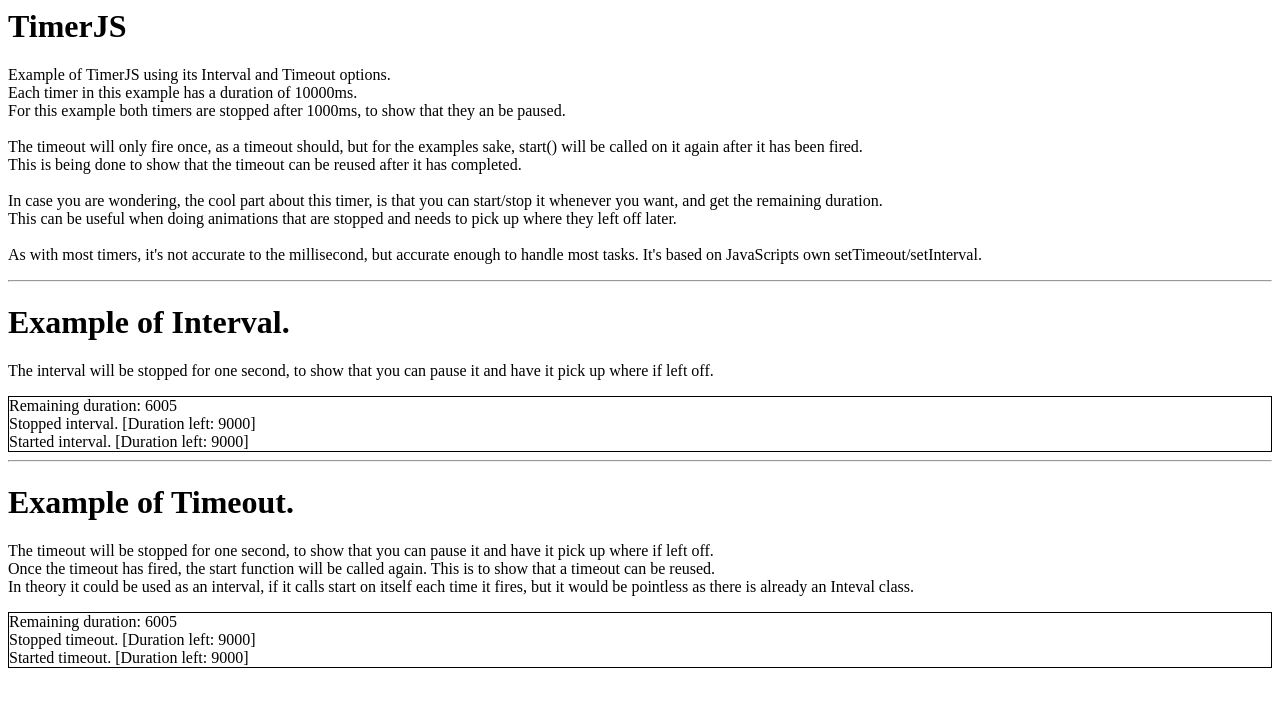
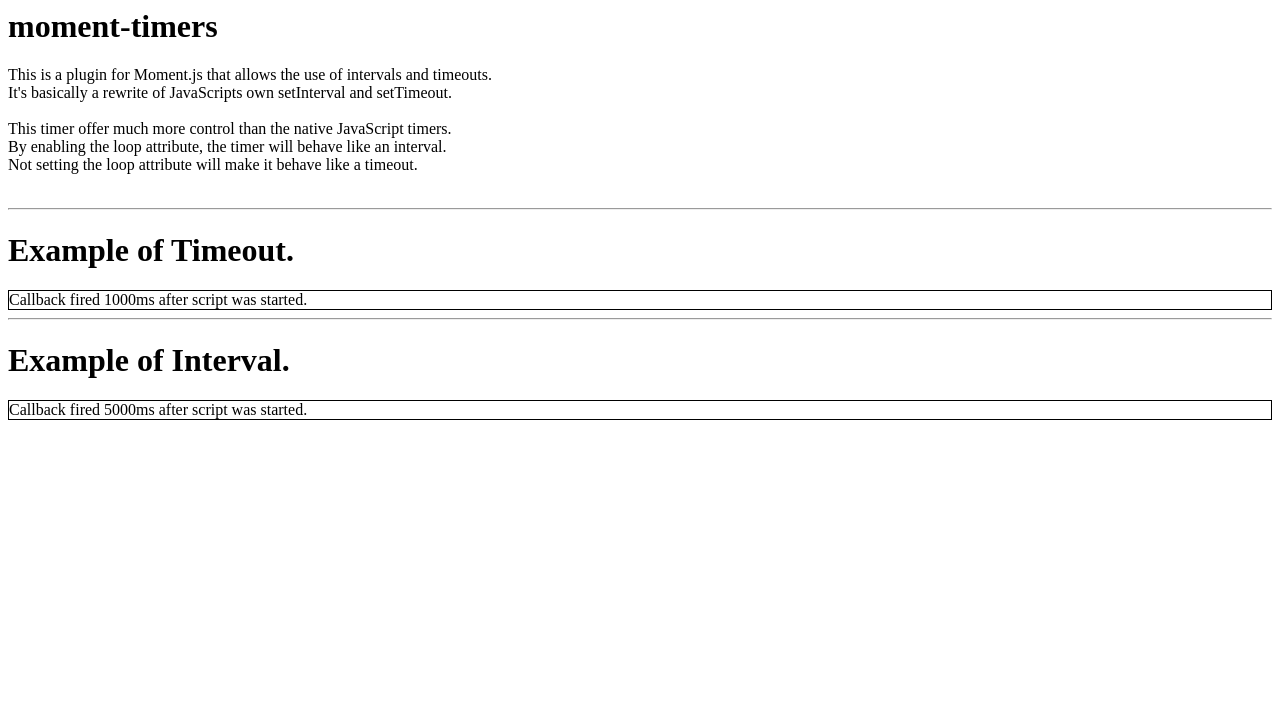
Before and after one commit to SeverinDK/moment-timer, a website: page example/index.html in a window 1280 px wide. Drawn offline with Linux system fonts and the light colour scheme.

Commit message:
Major refactoring. Works perfectly with Moment.js now. Removed Interval and Timeout so we're left with Timer controlling everything.

```diff
--- a/bower.json
+++ b/bower.json
@@ -1,6 +1,6 @@
 {
 	"name": "moment-timers",
-	"version": "1.0.1",
+	"version": "1.1.0",
 	"description": "A moment.js plugin for timers setInterval & setTimeout.",
 	"main": "lib/moment-timers.js",
 	"repository": {
--- a/example/index.html
+++ b/example/index.html
@@ -6,52 +6,21 @@
 </head>
 
 <body>
-	<h1>TimerJS</h1>
+	<h1>moment-timers</h1>
 	<p>
-		Example of TimerJS using its Interval and Timeout options.<br>
-		Each timer in this example has a duration of 10000ms.<br>
-		For this example both timers are stopped after 1000ms, to show that they an be paused.<br><br>
-		The timeout will only fire once, as a timeout should, but for the examples sake, start() will be called on it again after it has been fired.<br>
-		This is being done to show that the timeout can be reused after it has completed.<br><br>
-		In case you are wondering, the cool part about this timer, is that you can start/stop it whenever you want, and get the remaining duration.<br>
-		This can be useful when doing animations that are stopped and needs to pick up where they left off later.<br><br>
-		As with most timers, it's not accurate to the millisecond, but accurate enough to handle most tasks. It's based on JavaScripts own setTimeout/setInterval.
+		This is a plugin for Moment.js that allows the use of intervals and timeouts.<br>
+		It's basically a rewrite of JavaScripts own setInterval and setTimeout.<br><br>
+
+		This timer offer much more control than the native JavaScript timers.<br>
+		By enabling the loop attribute, the timer will behave like an interval.<br>
+		Not setting the loop attribute will make it behave like a timeout.<br><br>
 	</p>
-
-	<hr>
-
-	<h1>Example of Interval.</h1>
-	<p>The interval will be stopped for one second, to show that you can pause it and have it pick up where if left off.</p>
-
-	<div id="interval" style="border: 1px solid black;">
-		<div id="intervalTimer"></div>
-		<script>
-			var intervalContainer = document.getElementById("interval");
-			var startTick = new Date().getTime();
-			var interval = moment().interval(function() { intervalContainer.innerHTML += "Callback fired " + (new Date().getTime() - startTick) + "ms after script was started.<br>"; }, 10000);
-			setTimeout(function() {
-			    interval.stop();
-			    intervalContainer.innerHTML += "Stopped interval. [Duration left: " + interval.getRemainingDuration() + "]<br>";
-			}, 1000);
-
-			setTimeout(function() {
-			    interval.start();
-			    intervalContainer.innerHTML += "Started interval. [Duration left: " + interval.getRemainingDuration() + "]<br>";
-			}, 2000);
-
-			setInterval(function() {
-				document.getElementById("intervalTimer").innerHTML = "Remaining duration: " + interval.getRemainingDuration();
-			}, 15);
-		</script>
-	</div>
 
 	<hr>
 
 	<h1>Example of Timeout.</h1>
 	<p>
-		The timeout will be stopped for one second, to show that you can pause it and have it pick up where if left off.<br>
-		Once the timeout has fired, the start function will be called again. This is to show that a timeout can be reused.<br>
-		In theory it could be used as an interval, if it calls start on itself each time it fires, but it would be pointless as there is already an Inteval class.
+
 	</p>
 
 	<div id="timeout" style="border: 1px solid black;">
@@ -59,24 +28,37 @@
 		<script>
 			var timeoutContainer = document.getElementById("timeout");
 			var startTick = new Date().getTime();
-			var timeout = moment().timeout(function() { timeoutContainer.innerHTML += "Callback fired " + (new Date().getTime() - startTick) + "ms after script was started.<br>"; }, 10000);
-			setTimeout(function() {
-			    timeout.stop();
-			    timeoutContainer.innerHTML += "Stopped timeout. [Duration left: " + timeout.getRemainingDuration() + "]<br>";
-			}, 1000);
+			var timeout = moment.duration(1000).timer({
+					loop: false
+				},
+				function() {
+					timeoutContainer.innerHTML += "Callback fired "
+					+ (new Date().getTime() - startTick)
+					+ "ms after script was started.<br>";
+				});
+		</script>
+	</div>
 
-			setTimeout(function() {
-			    timeout.start();
-			    timeoutContainer.innerHTML += "Started timeout. [Duration left: " + timeout.getRemainingDuration() + "]<br>";
-			}, 2000);
+	<hr>
 
-			setTimeout(function() {
-			    timeout.start();
-			}, 12000);
+	<h1>Example of Interval.</h1>
+	<p>
 
-			setInterval(function() {
-				document.getElementById("timeoutTimer").innerHTML = "Remaining duration: " + timeout.getRemainingDuration();
-			}, 15);
+	</p>
+
+	<div id="interval" style="border: 1px solid black;">
+		<div id="intervalTimer"></div>
+		<script>
+			var intervalContainer = document.getElementById("interval");
+			var startTick = new Date().getTime();
+			var interval = moment.duration(5, "seconds").timer({
+					loop: true
+				},
+				function() {
+					intervalContainer.innerHTML += "Callback fired "
+					+ (new Date().getTime() - startTick)
+					+ "ms after script was started.<br>";
+				});
 		</script>
 	</div>
 </body>
--- a/package.json
+++ b/package.json
@@ -1,6 +1,6 @@
 {
 	"name": "moment-timers",
-	"version": "1.0.1",
+	"version": "1.1.0",
 	"description": "A moment.js plugin for timers setInterval & setTimeout.",
 	"main": "lib/moment-timers.js",
 	"repository": {
```
Also changed, not shown: lib/timer.js.
